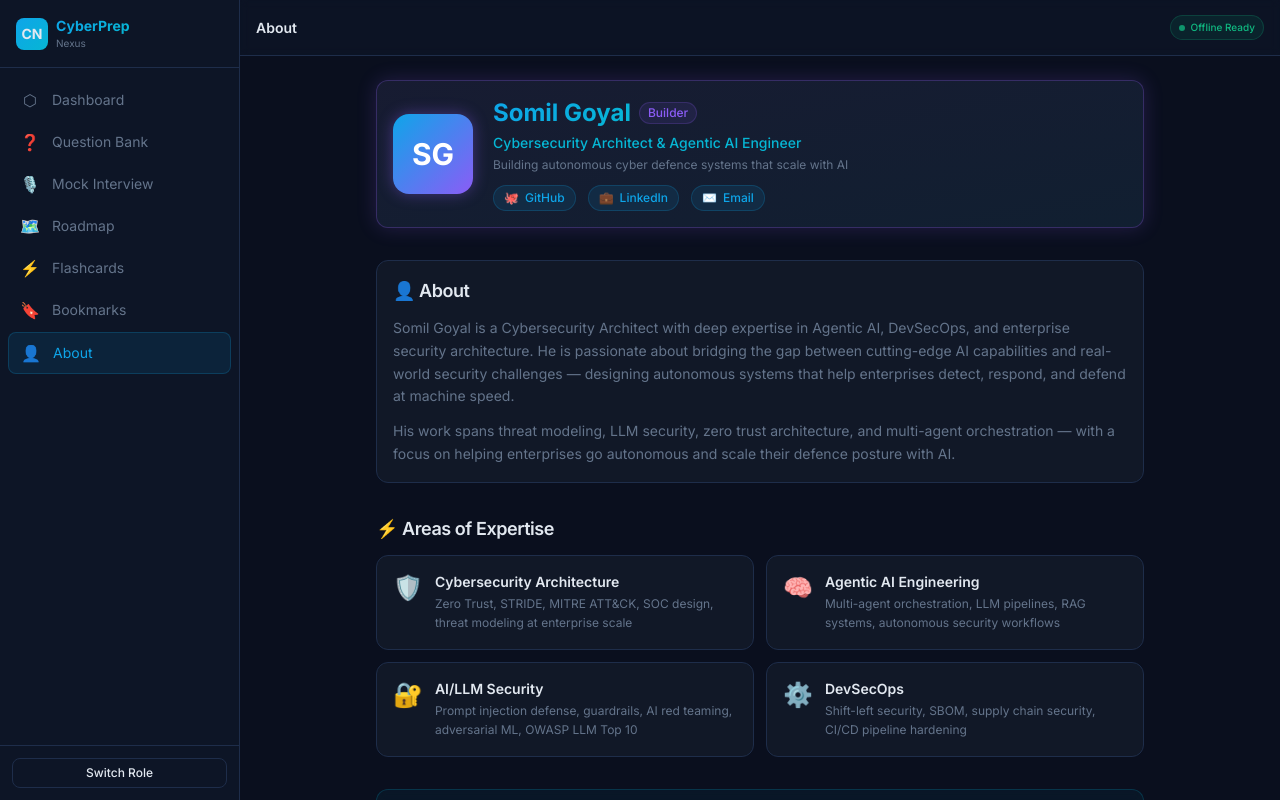
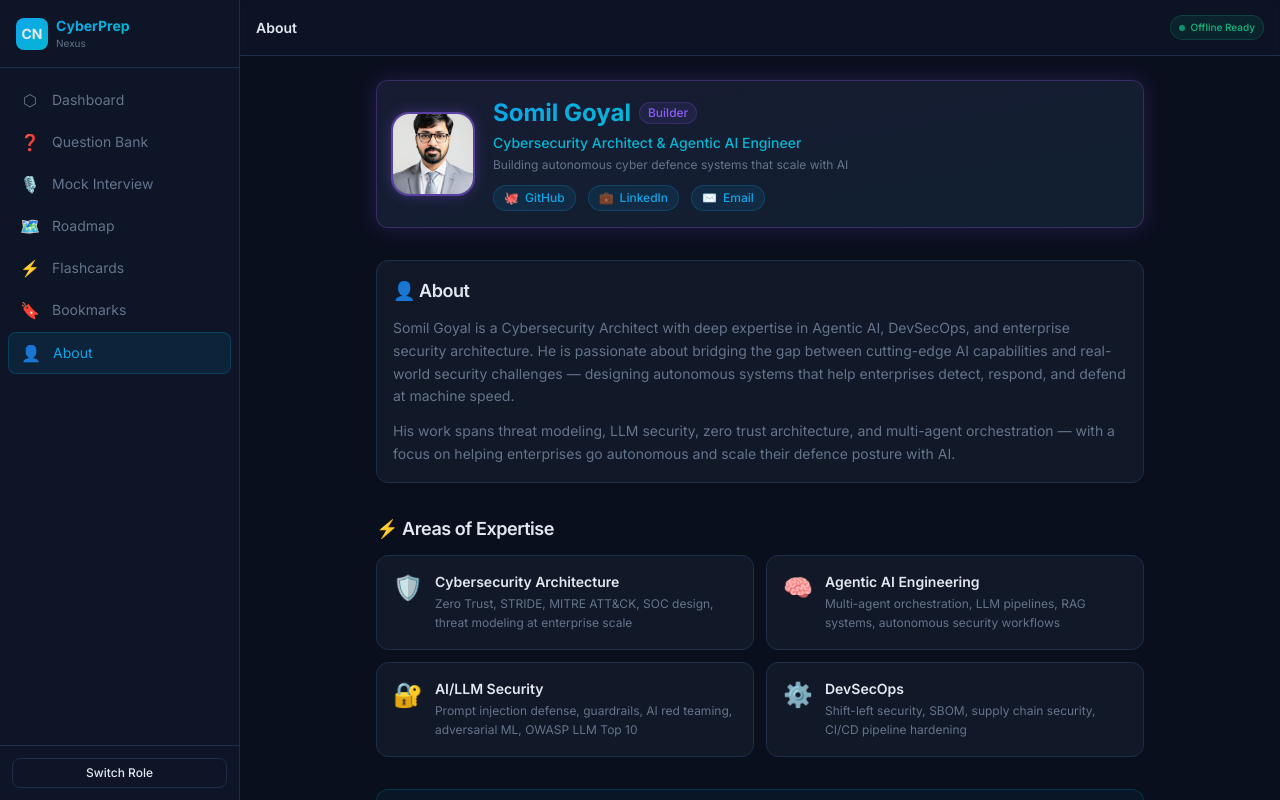
Before and after one commit to somil149/CyberPrep, a React (Vite) app: page /CyberPrep/about in a window 1280 px wide. Built offline with nearby package versions, Linux system fonts and the light colour scheme.

Commit message:
feat: add Somil Goyal photo to landing, about, and dashboard

```diff
--- a/src/pages/AboutPage.tsx
+++ b/src/pages/AboutPage.tsx
@@ -1,3 +1,5 @@
+import somilPhoto from '@/assets/somil-goyal.jpeg'
+
 export default function AboutPage() {
   const links = [
     { label: 'GitHub', href: 'https://github.com/somil149', icon: '🐙' },
@@ -25,8 +27,8 @@ export default function AboutPage() {
         <div className="absolute inset-0 bg-gradient-to-br from-cyber-purple/5 to-cyber-blue/5 pointer-events-none" />
         <div className="relative flex items-center gap-5 flex-wrap">
           {/* Avatar */}
-          <div className="w-20 h-20 rounded-2xl bg-gradient-to-br from-cyber-blue to-cyber-purple flex items-center justify-center text-3xl font-bold text-white flex-shrink-0 shadow-glow-purple">
-            SG
+          <div className="w-20 h-20 rounded-2xl overflow-hidden ring-2 ring-cyber-purple/50 flex-shrink-0 shadow-glow-purple">
+            <img src={somilPhoto} alt="Somil Goyal" className="w-full h-full object-cover" />
           </div>
           <div className="flex-1 min-w-0">
             <div className="flex items-center gap-2 flex-wrap mb-1">
--- a/src/pages/DashboardPage.tsx
+++ b/src/pages/DashboardPage.tsx
@@ -3,6 +3,8 @@ import { useAppStore } from '@stores/appStore'
 import { getRoleById } from '@data/roles'
 import { getDashboardConfig } from '@data/dashboard'
 import type { RoleId } from '@models/index'
+
+import somilPhoto from '@/assets/somil-goyal.jpeg'
 
 export default function DashboardPage() {
   const { selectedRole, bookmarks } = useAppStore()
@@ -30,7 +32,9 @@ export default function DashboardPage() {
         href="/CyberPrep/about"
         className="flex items-center gap-3 px-4 py-2.5 rounded-xl bg-cyber-surface border border-cyber-border hover:border-cyber-purple/40 transition-colors group"
       >
-        <div className="w-8 h-8 rounded-lg bg-gradient-to-br from-cyber-blue to-cyber-purple flex items-center justify-center text-xs font-bold text-white flex-shrink-0">SG</div>
+        <div className="w-8 h-8 rounded-lg overflow-hidden ring-1 ring-cyber-purple/40 flex-shrink-0">
+          <img src={somilPhoto} alt="Somil Goyal" className="w-full h-full object-cover" />
+        </div>
         <div className="flex-1 min-w-0">
           <span className="text-xs text-cyber-muted">Built by </span>
           <span className="text-xs font-semibold text-cyber-text group-hover:text-cyber-cyan transition-colors">Somil Goyal</span>
--- a/src/pages/LandingPage.tsx
+++ b/src/pages/LandingPage.tsx
@@ -1,4 +1,5 @@
 import { useNavigate } from 'react-router-dom'
+import somilPhoto from '@/assets/somil-goyal.jpeg'
 
 export default function LandingPage() {
   const navigate = useNavigate()
@@ -44,8 +45,8 @@ export default function LandingPage() {
             rel="noopener noreferrer"
             className="inline-flex items-center gap-2 group"
           >
-            <div className="w-9 h-9 rounded-xl bg-gradient-to-br from-cyber-blue to-cyber-purple flex items-center justify-center text-sm font-bold text-white group-hover:shadow-glow-purple transition-all">
-              SG
+            <div className="w-10 h-10 rounded-xl overflow-hidden ring-2 ring-cyber-purple/50 group-hover:ring-cyber-cyan/60 transition-all flex-shrink-0">
+              <img src={somilPhoto} alt="Somil Goyal" className="w-full h-full object-cover" />
             </div>
             <div className="text-left">
               <div className="text-sm font-semibold text-cyber-text group-hover:text-cyber-cyan transition-colors">Somil Goyal</div>
```
Also changed, not shown: src/assets/somil-goyal.jpeg (added).
